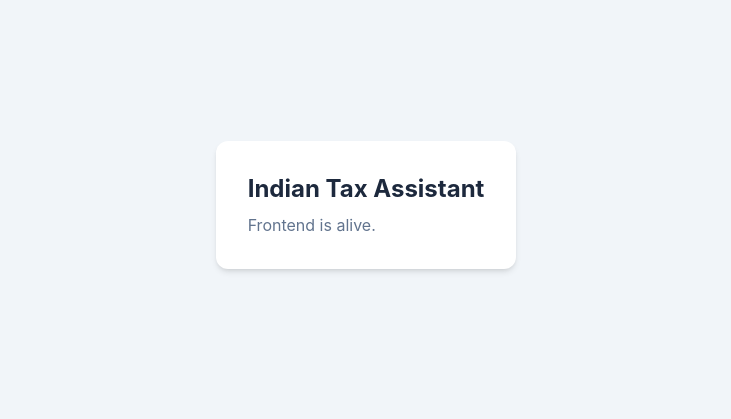
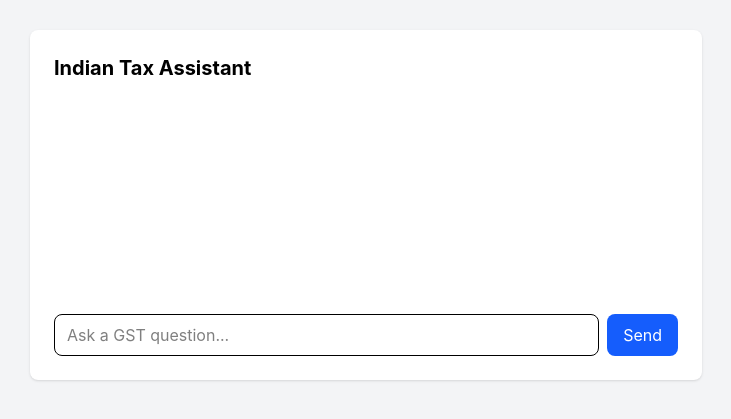
Before and after one commit to prince220504/Indian-Text-Assistant, a React app in the folder frontend/: page / in a window 1280 px wide. Shown: the part 195-614 px from the top of the page, without its empty margins (274-1005 px from the left). Built offline with nearby package versions, Linux system fonts and the light colour scheme; the HTML template or start-up script is replaced by a standard one.

Commit message:
feat(frontend): chat UI with fetch to POST /chat

```diff
--- a/frontend/src/App.jsx
+++ b/frontend/src/App.jsx
@@ -1,16 +1,105 @@
-// Tailwind smoke test. No logic yet - D2 adds the real chat UI.
-// If this renders centered on a grey card, the whole toolchain is wired.
+import { useState } from "react";
+
 function App() {
+  // the whiteboard: every message so far
+  // each item: {role: "user" | "assistant", text: "..." }
+  const [messages, setMessages] = useState([]);
+
+  // what's currently typed in the input box
+  const [input, setInput] = useState("");
+
+  // one session id for the whole conversation.
+  // the arrow function form runs ONLY on first render --
+  // useState(crypto.randomUUID()) would generate a new id every render
+  // (React throws it away, but it still runs -- wasteful and misleading)
+  const [sessionId] = useState(() => crypto.randomUUID());
+
+  const [loading, setLoading] = useState(false);
+
+
+  async function handleSubmit(e) {
+    e.preventDefault();
+    if (!input.trim() || loading) return;      // no double-send while one is in flight
+
+    const question = input;
+    setMessages((prev) => [...prev, {role: "user", text:question }]);   // NEW array, not push
+    setInput("");
+    setLoading(true);
+
+    try {
+      const res = await fetch("http://localhost:8000/chat", {
+        method: "POST",
+        headers: { "Content-Type": "application/json"},
+        body: JSON.stringify({question, session_id: sessionId}),
+      });
+      if (!res.ok) throw new Error(`HTTP ${res.status}`);     // fetch won't do this for us
+      const data = await res.json();        // { answer, sources }
+      setMessages((prev) => [
+        ...prev,
+        { role: "assistant", text: data.answer, sources:data.sources },
+      ]);
+    } catch (err){
+      setMessages((prev) => [
+        ...prev,
+        { role:"assistant", text: `Error: ${err.message}` },
+      ]);
+    } finally {
+      setLoading(false);   // runs on success AND on failure -- never leave it stuck spinning
+    }
+  }
+
   return (
-    <div className="min-h-screen bg-slate-100 flex items-center justify-center">
-      <div className="bg-white p-8 rounded-xl shadow-md">
-        <h1 className="text-2xl font-bold text-slate-800">
-          Indian Tax Assistant
-        </h1>
-        <p className="text-slate-500 mt-2">Frontend is alive.</p>
+    <div className="min-h-screen bg-gray-100 flex items-center justify-center p-4">
+      <div className="w-full max-w-2xl bg-white rounded-lg shadow p-6">
+        <h1 className="text-xl font-bold mb-4">Indian Tax Assistant</h1>
+
+        {/* the conversation */}
+        <div className="space-y-3 mb-4 min-h-[200px]">
+          {messages.map((m, i) => (
+            <div key={i} className={m.role === "user" ? "ml-auto max-w-[80%]" : "mr-auto max-w-[80%]"}>
+              <div
+                className={
+                  m.role === "user"
+                  ? "bg-blue-100 p-3 rounded-lg"
+                  : "bg-gray-100 p-3 rounded-lg whitespace-pre-wrap"
+                }
+              >
+                {m.text}
+              </div>
+              {/* trustworthy citaions -- from chunk metadata, not from the model's prose */}
+              {m.sources?.length > 0 && (
+                <div className="flex flex-wrap gap-2 mt-2">
+                  {m.sources.map((s, j) => (
+                    <span
+                      key={j}
+                      className="text-xs bg-white border border-gray-300 rounded-full px-2 py-1 text-gray-600"
+                    >
+                      {s.source} . p.{s.page}
+                    </span>
+                  ))}
+                </div>
+              )}
+            </div>
+          ))}
+        </div>
+
+        {/* the composer */}
+        <form onSubmit={handleSubmit} className="flex gap-2">
+          <input
+            className="flex-1 border rounded-lg px-3 py-2"
+            value={input}
+            onChange={(e) => setInput(e.target.value)}
+            placeholder="Ask a GST question..."
+          />
+          <button
+            disabled={loading}
+            className="bg-blue-600 text-white px-4 py-2 rounded-lg disabled:bg-gray-400">
+              {loading ? "..." : "Send"}
+          </button>
+        </form>
       </div>
     </div>
-  )
+  );
 }
 
 export default App
```
